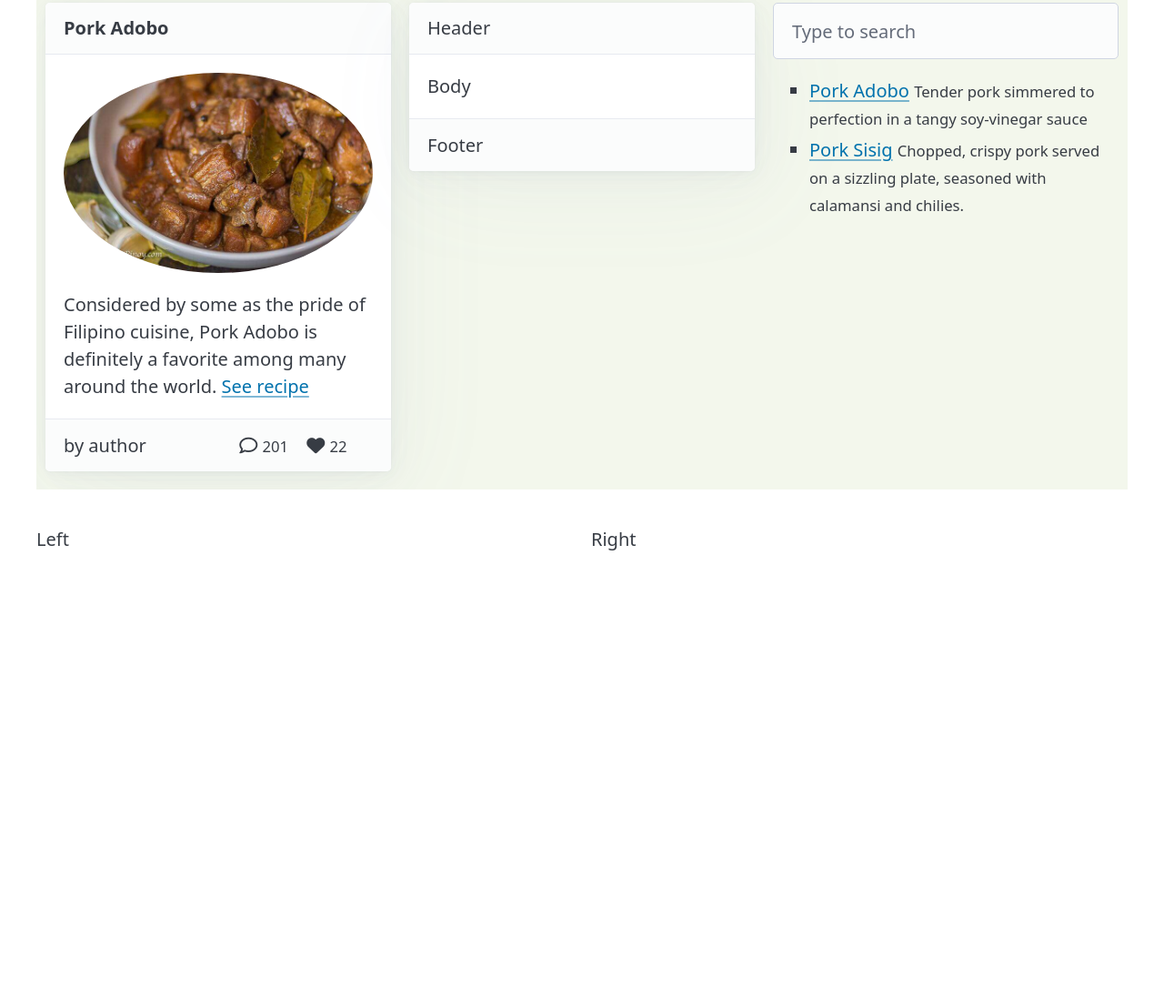
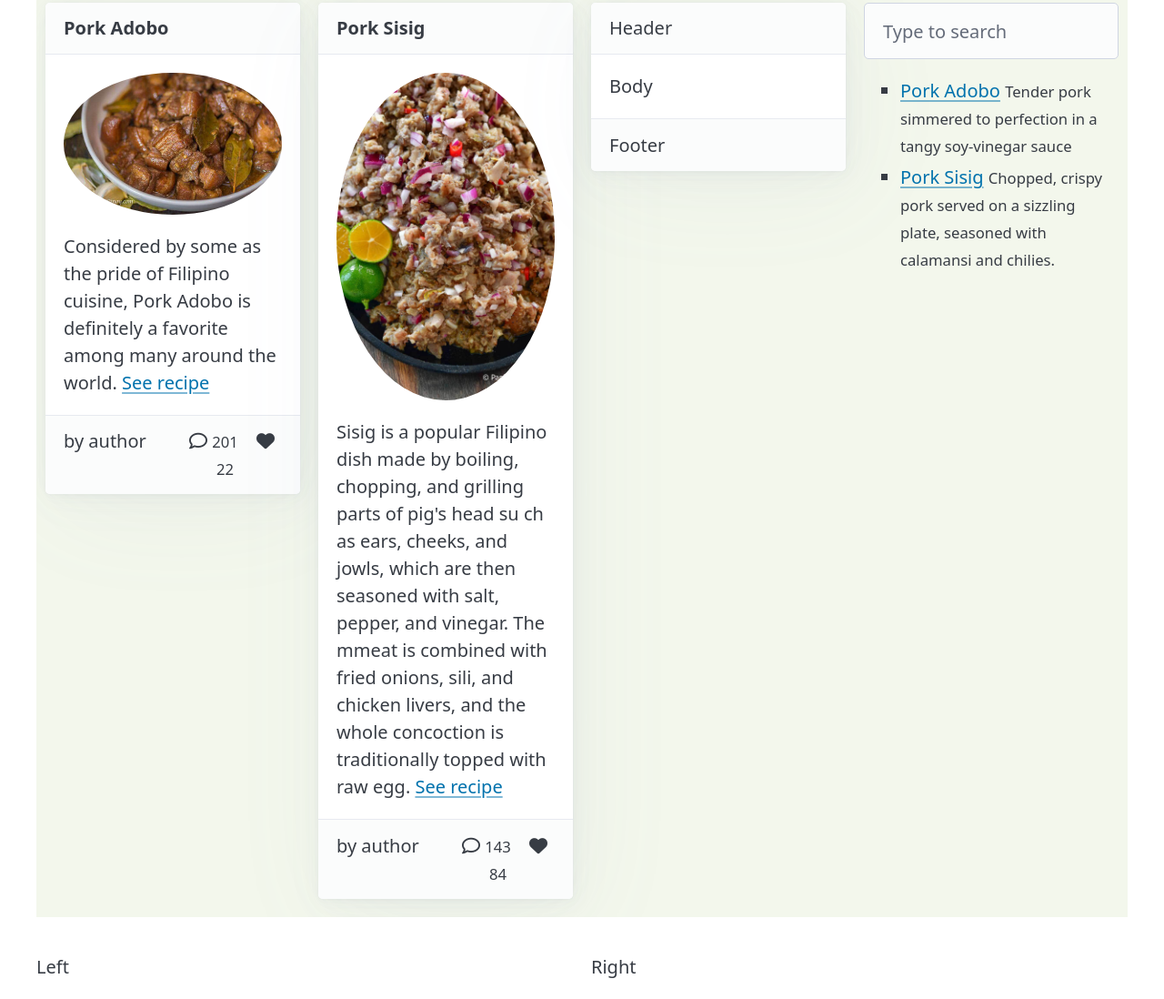
Before and after one commit to dvbondoy/porkhub-recipes, a plain HTML site: page index.html in a window 1280 px wide. Shown: the part 225-1323 px from the top of the page at 91% size. Before the commit the page ends 853 px from the top, so only its background shows below. Drawn offline with nearby package versions, Linux system fonts and the light colour scheme.

Commit message:
PapaMeow

```diff
--- a/index.html
+++ b/index.html
@@ -54,7 +54,24 @@
                                     <i class="fa-regular fa-comment"></i> <small>201</small>
                                     <i class="fa-solid fa-heart"></i> <small>22</small>
                                 </div>
-
+                            </div>
+                        </footer>
+                    </article>
+                </div>
+                <div>
+                    <article>
+                        <header><strong>Pork Sisig</strong></header>
+                        <img src="contents/img/sisig.jpg" alt="">
+                        <p>Sisig is a popular Filipino dish made by boiling, chopping, and grilling parts of pig's head su ch as ears, cheeks, and jowls, which are then seasoned with salt, pepper, and vinegar. The mmeat is combined with fried onions, sili, and chicken livers, and the whole concoction is traditionally topped with raw egg. <a href="">See recipe</a></p>
+                        <footer>
+                            <div class="grid">
+                                <div  class="author">
+                                    by author
+                                </div>
+                                <div class="social">
+                                    <i class="fa-regular fa-comment"></i> <small>143</small>
+                                    <i class="fa-solid fa-heart"></i> <small>84</small>
+                                </div>
                             </div>
                         </footer>
                     </article>
```
